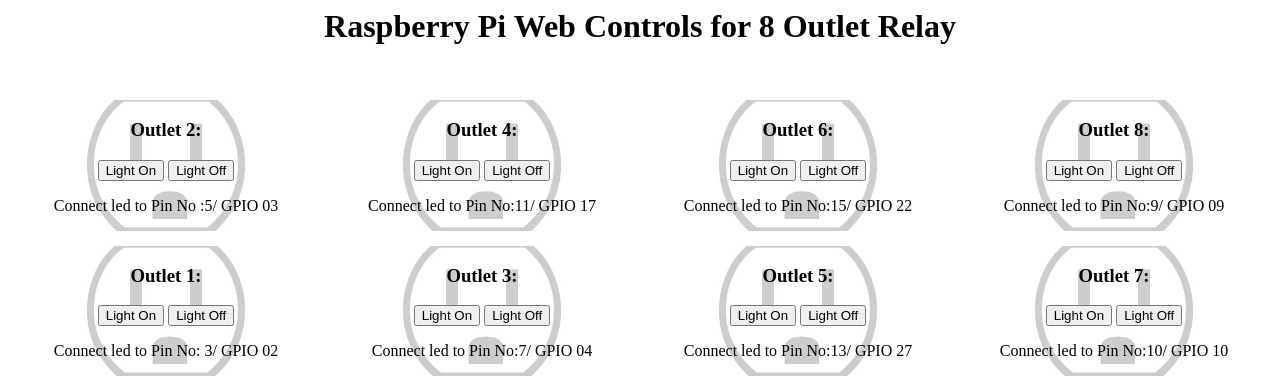
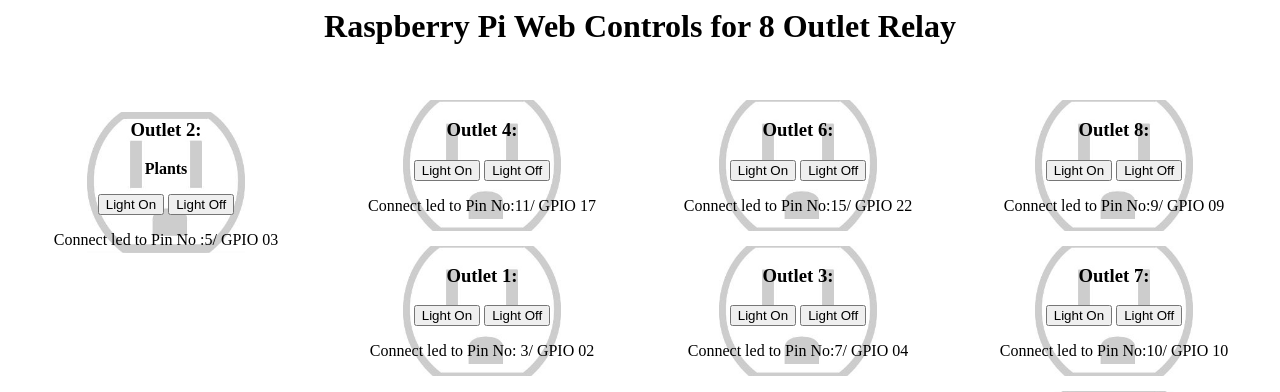
Before and after one commit to BurlyNerdGetsTheWorm/Coop_Automation, a PHP site: page / in a window 1280 px wide. Shown: the top 392 px of the page. Run offline with PHP 8.4, Linux system fonts and the light colour scheme.

Commit message:
added outlet labeling

```diff
--- a/index.php
+++ b/index.php
@@ -79,6 +79,7 @@
 
 <div id="Outlet2Group" class="toprow firstrow">
 <h3>Outlet 2:</h3>
+<p><strong>Plants</strong><p>
 <button id="2-Outlet-On" class="btn" name="GPIO03ON">Light On</button>
 <button id="2-Outlet-Off" class="btn" name="GPIO03OFF">Light Off</button><br>
 <p>Connect led to Pin No :5/ GPIO 03</p>
```
